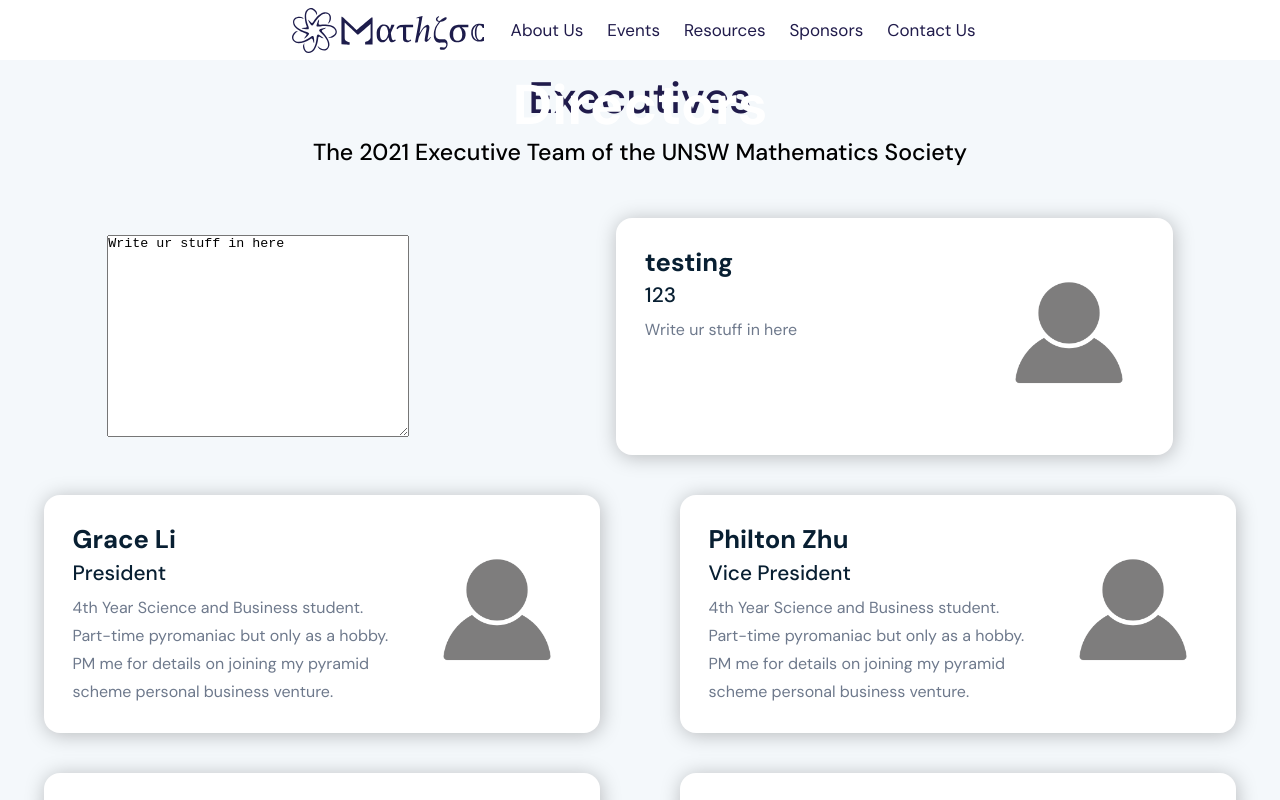
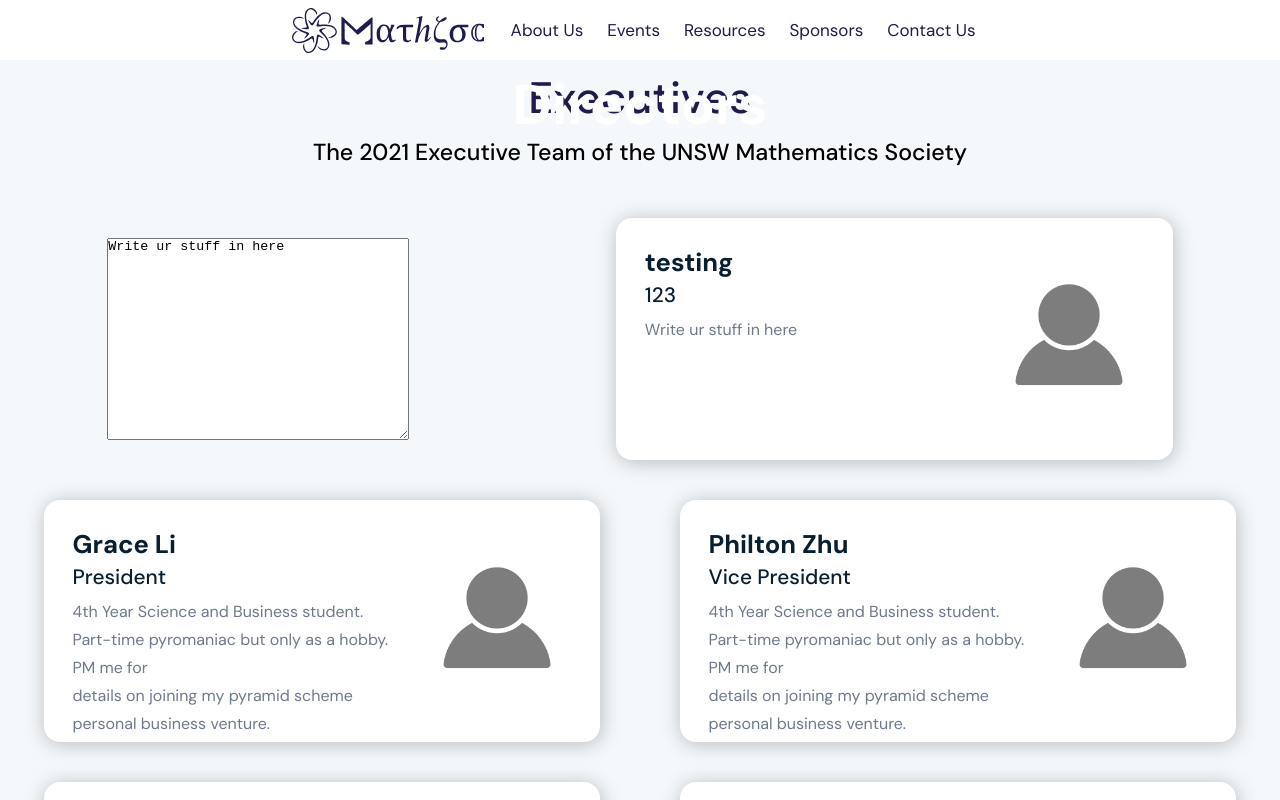
Before and after one commit to MathSocUNSW/mathsoc-website, a Next.js app in the folder frontend/: page /about/team in a window 1280 px wide. Shown: the top 800 px of the page. Built offline with nearby package versions, Linux system fonts and the light colour scheme.

Commit message:
Some minor changes

```diff
--- a/frontend/src/styles/Profile.module.scss
+++ b/frontend/src/styles/Profile.module.scss
@@ -23,6 +23,7 @@
 .textBox {
   width: 325px;
   height: 115px;
-  overflow: hidden;
+  // overflow: hidden;
   word-wrap: break-word;
+  white-space: pre-line;
 }
```
